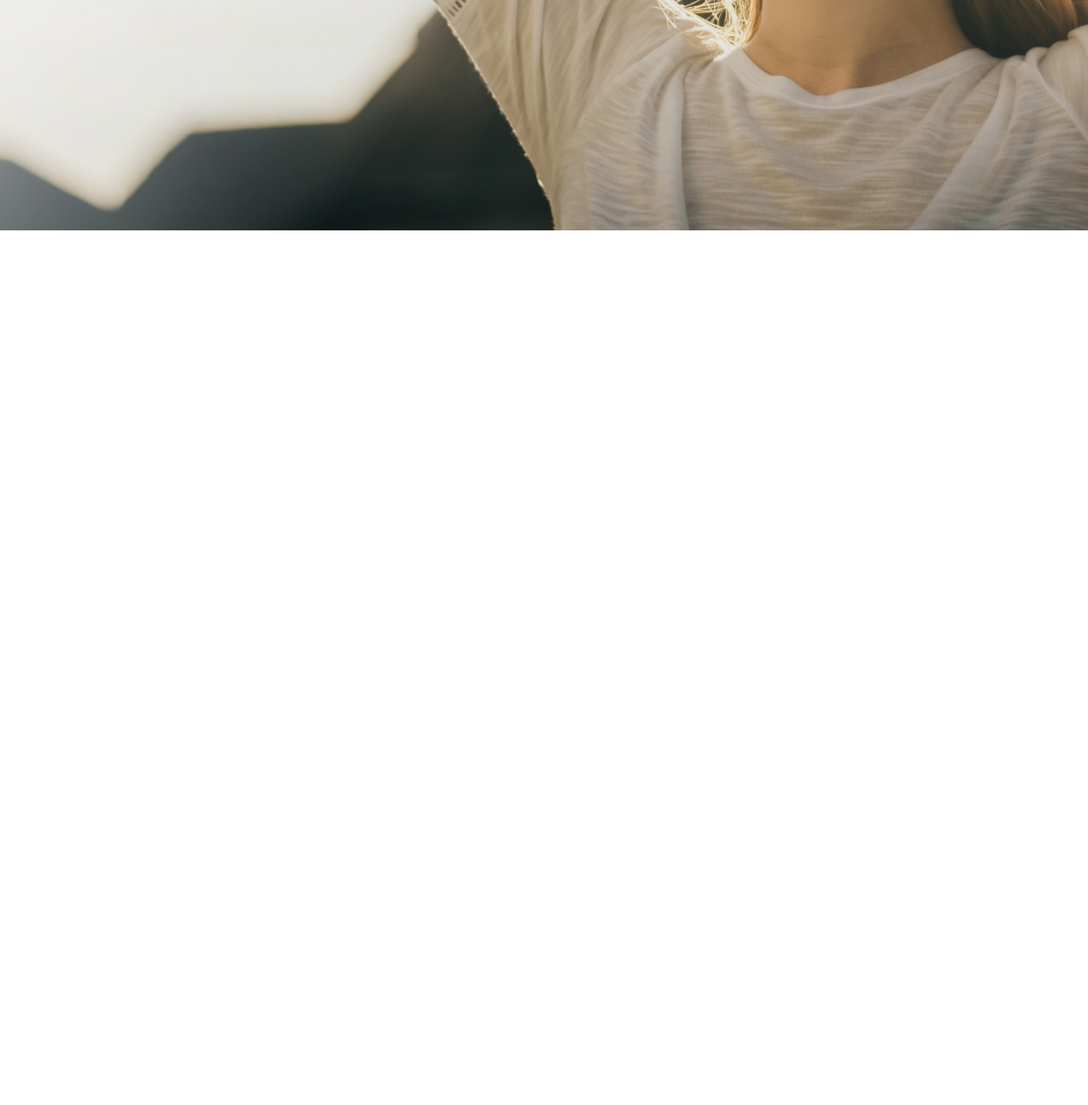
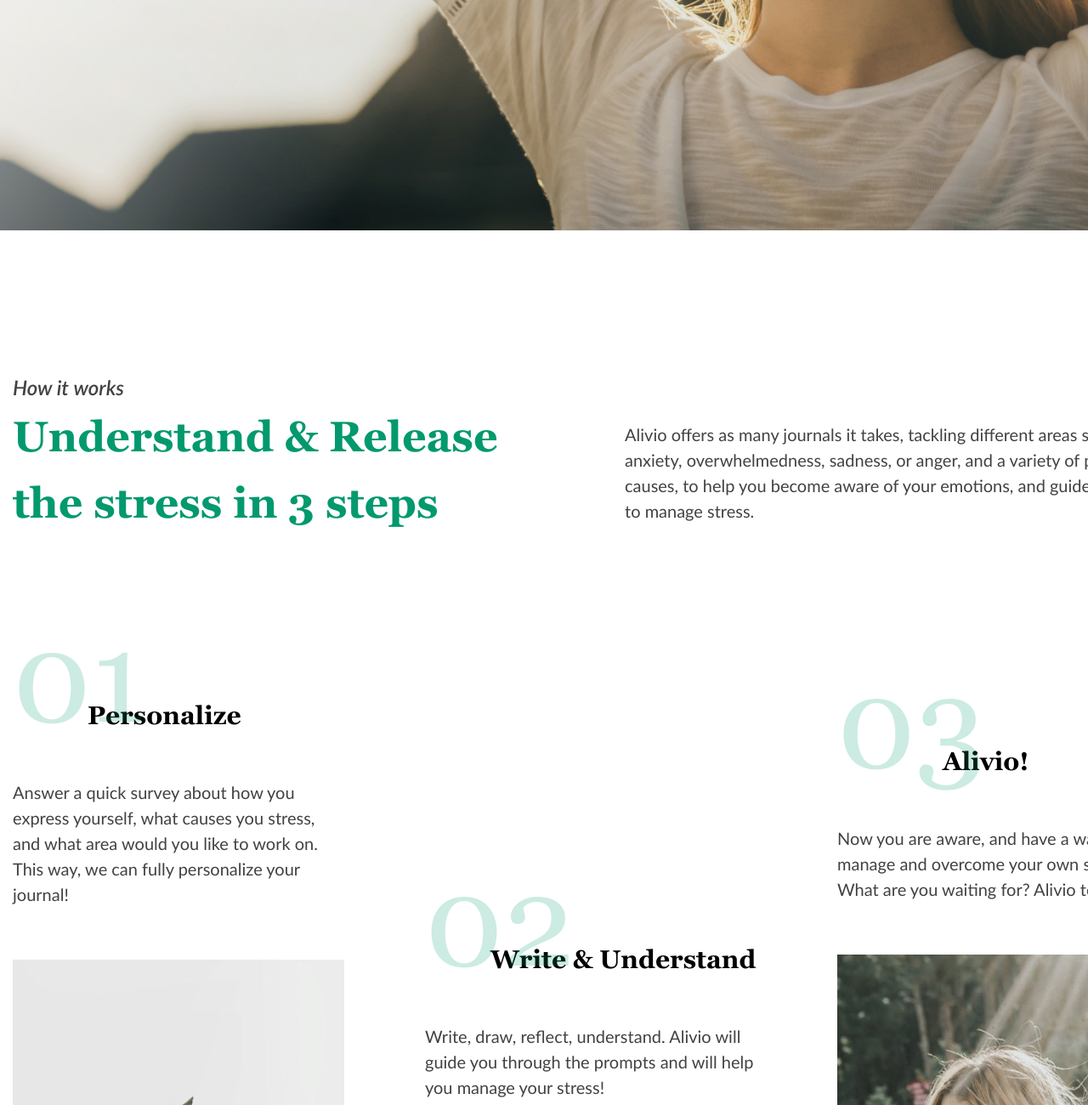
Before and after one commit to TatianaYakushonok/Landing-page-alivio, a plain HTML site: page alivio/index.html in a window 1280 px wide. Shown: the part 712-2012 px from the top of the page at 85% size. Before the commit the page ends 983 px from the top, so only its background shows below. Drawn offline with Linux system fonts and the light colour scheme.

Commit message:
feat: add section how-it-works (Mon, 04 Jul 2022 00:08:42 +0700)

```diff
--- a/alivio/css/base.css
+++ b/alivio/css/base.css
@@ -1,6 +1,7 @@
 @import url('./fonts.css');
 @import url('./header.css');
 @import url('./home.css');
+@import url('./how-it-works.css');
 
 body {
     font-family: 'Lato', sans-serif;
--- /dev/null
+++ b/alivio/css/how-it-works.css
@@ -0,0 +1,110 @@
+.how-it-works {
+    padding: 169px 0 51px;
+}
+
+.how-it-works-header {
+    padding-bottom: 52px;
+    display: flex;
+    justify-content: space-between;
+}
+
+.how-it-works-header-head {
+    min-width: 584px;
+    margin-right: 136px;
+}
+
+.how-it-works-title {
+    margin-bottom: -3px;
+    font-weight: 600;
+    font-style: normal;
+    font-size: 24px;
+    line-height: 157%;
+}
+
+.how-it-works-subtitle {
+    font-family: 'Georgia';
+    font-style: normal;
+    font-weight: 700;
+    font-size: 50px;
+    line-height: 157%;
+    color: #01996D;
+}
+
+.how-it-works-header-content {
+    max-width: 671px;
+}
+
+.how-it-works-paragraf {
+    padding-top: 58px;
+    line-height: 150%;
+}
+
+.how-it-works-steps {
+    display: flex;
+    flex-wrap: wrap;
+    gap: 95px;
+}
+
+.step-item {
+    max-width: 390px;
+}
+
+.step-item:nth-child(2) {
+    padding-top: 287px;
+}
+
+.step-item:nth-child(3) {
+    padding-top: 54px;
+}
+
+.step-title {
+    position: relative;
+    margin-bottom: 55px;
+    padding-top: 135px;
+    padding-left: 88px;
+    font-family: 'Georgia';
+    font-style: normal;
+    font-weight: 700;
+    font-size: 30px;
+    line-height: 150%;
+    color: #000000;
+}
+
+.step-2 {
+    padding-left: 77px;
+}
+
+.step-3 {
+    padding-left: 124px;
+}
+
+.step-title::before {
+    content: attr(data-number);
+    position: absolute;
+    top: 0;
+    left: 0;
+    font-weight: 400;
+    font-size: 150px;
+    line-height: 150%;
+    color: rgba(1, 153, 109, 0.2);
+}
+
+.step-paragraf {
+    margin-bottom: 60px;
+    line-height: 150%;
+}
+
+.step-img-container {
+    position: relative;
+    padding-bottom: 126%;
+    background-color: bisque;
+}
+
+.step-img {
+    position: absolute;
+    top: 0;
+    left: 0;
+    width: 100%;
+    height: 100%;
+    object-fit: cover;
+}
--- a/alivio/index.html
+++ b/alivio/index.html
@@ -54,6 +54,63 @@
                 <img src="./img/home-bg.jpg" alt="Background" class="home-bg--img">
             </div>
         </section>
+        <section class="how-it-works">
+            <div class="container">
+                <div class="how-it-works-header">
+                    <div class="how-it-works-header-head">
+                        <h2 class="how-it-works-title">How it works</h2>
+                        <h3 class="how-it-works-subtitle">
+                            Understand & Release the stress in 3 steps
+                        </h3>
+                    </div>
+                    <div class="how-it-works-header-content">
+                        <p class="how-it-works-paragraf">
+                            Alivio offers as many journals it takes, tackling different areas such as anxiety, overwhelmedness,
+                            sadness, or anger, and a variety of personal causes, to help you become aware of your emotions, and
+                            guide you in how to manage stress.
+                        </p>
+                    </div>
+                </div>
+                <div class="how-it-works-steps">
+                    <div class="step-item">
+                        <h3 class="step-title step-1" data-number="01">Personalize</h3>
+                        <div class="step-text">
+                            <p class="step-paragraf">
+                                Answer a quick survey about how you express yourself, what causes you stress, and what area
+                                would you like to work on. This way, we can fully personalize your journal!
+                            </p>
+                        </div>
+                        <div class="step-img-container">
+                            <img src="./img/step-1.jpg" alt="step 1" class="step-img">
+                       </div>
+                    </div>
+                    <div class="step-item">
+                        <h3 class="step-title step-2" data-number="02">Write & Understand</h3>
+                        <div class="step-text">
+                            <p class="step-paragraf">
+                                Write, draw, reflect, understand. Alivio will guide you through the prompts and will help you
+                                manage your stress!
+                            </p>
+                        </div>
+                        <div class="step-img-container">
+                            <img src="./img/step-2.jpg" alt="step 2" class="step-img">
+                        </div>
+                    </div>
+                    <div class="step-item">
+                        <h3 class="step-title step-3" data-number="03">Alivio!</h3>
+                        <div class="step-text">
+                            <p class="step-paragraf">
+                                Now you are aware, and have a way to manage and overcome your own stress.
+                                What are you waiting for? Alivio today!
+                            </p>
+                        </div>
+                        <div class="step-img-container">
+                            <img src="./img/step-3.jpg" alt="step 3" class="step-img">
+                        </div>
+                    </div>
+                </div>
+            </div>
+        </section>
     </main>
 </body>
 </html>
```
Also changed, not shown: alivio/img/step-1.jpg (added), alivio/img/step-2.jpg (added), alivio/img/step-3.jpg (added).
